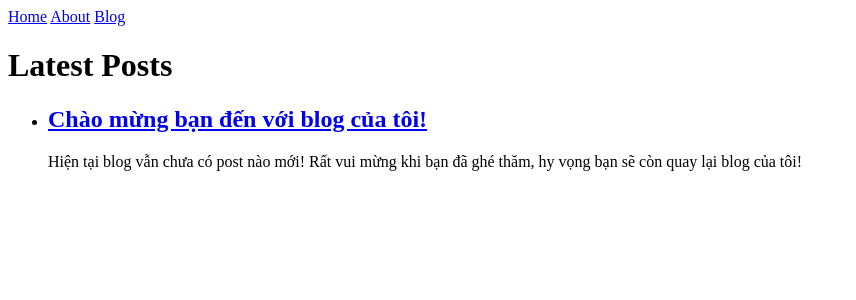
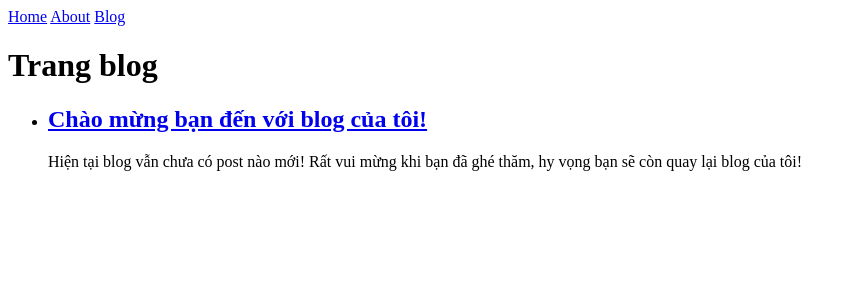
Before and after one commit to ngdangha/blog, a Jekyll site: the page built from blog.html, in a window 1280 px wide. Shown: the top 300 px of the page, without its empty margins (0-856 px from the left). Built offline with Jekyll 4.4.1, drawn with Linux system fonts in a browser that asks for light colours.

Commit message:
fix blog

```diff
--- a/blog.html
+++ b/blog.html
@@ -2,7 +2,7 @@
 layout: default
 title: Blog
 ---
-<h1>Latest Posts</h1>
+<h1>Trang blog</h1>
 
 <ul>
   {% for post in site.posts %}
```
